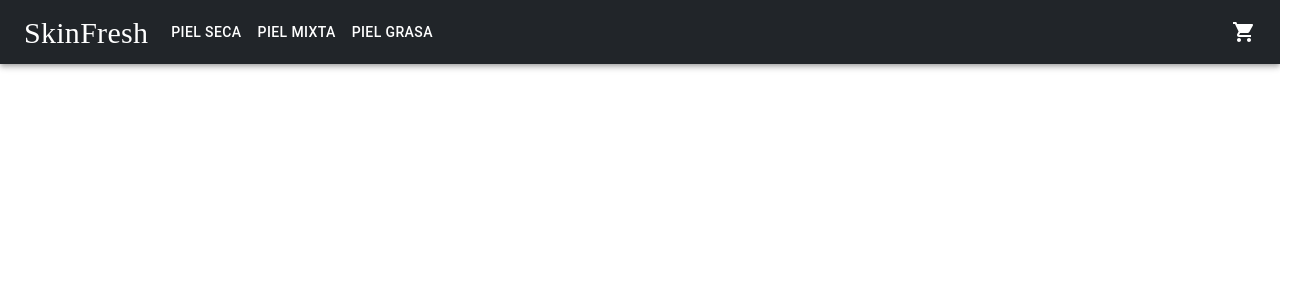
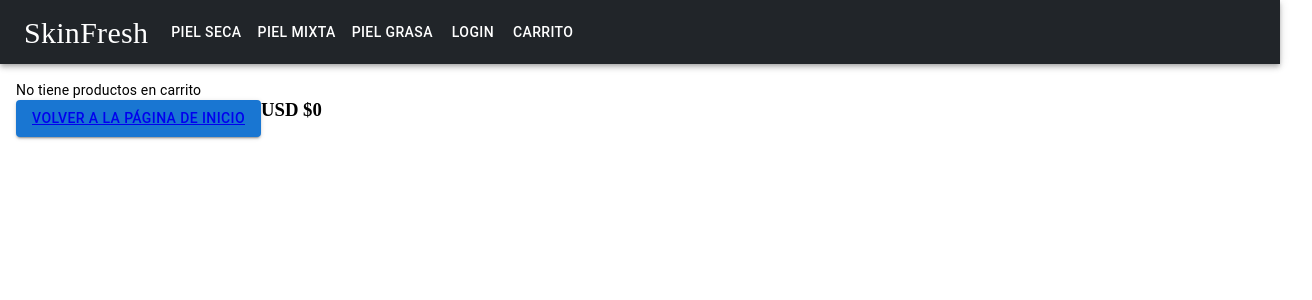
Before and after one commit to Andrewsando/SkinfreshR, a React (Create React App) app: page /cart in a window 1280 px wide. Shown: the top 300 px of the page, 1312 px wide, since content can reach past the window. Built offline with nearby package versions, Linux system fonts and the light colour scheme.

Commit message:
Desafio 11

```diff
--- a/src/App.js
+++ b/src/App.js
@@ -5,6 +5,7 @@ import ItemDetailContainer from "./components/ItemDetailContainer";
 import { BrowserRouter, Route, Routes } from "react-router-dom";
 import Cart from "./components/Cart";
 import CarritoContextProvider from "./components/CartContext";
+import { Login } from "@mui/icons-material";
 
 function App() {
   return (
@@ -15,7 +16,8 @@ function App() {
         <Route exact path="/" element={<ItemListContainer />}></Route>
         <Route path="/category/:id" element={<ItemListContainer />}></Route>
         <Route path="/item/:id" element={<ItemDetailContainer/>}></Route>
-        <Route path="/Cart" element={<Cart/>}></Route>
+        <Route exact path="/login" element={<Login/>}></Route>
+        <Route path="/cart" element={<Cart/>}></Route>
       </Routes>
     </BrowserRouter>
     </CarritoContextProvider>
--- a/src/components/Cart.js
+++ b/src/components/Cart.js
@@ -1,11 +1,70 @@
-import React from "react";
-
+import {
+  Button,
+  Card,
+  CardActions,
+  CardContent,
+  Grid,
+  Typography,
+} from "@mui/material";
+import { Stack } from "@mui/system";
+import React, { useContext } from "react";
+import { Link } from "react-router-dom";
+import { CarritoContext } from "./CartContext";
 
 function Cart() {
+  const { productos, removeItem } = useContext(CarritoContext);
 
-    return (
-        <></>
-    )
-
+  return (
+    <Grid container spacing={2} margin="1em" borderColor={"black"}>
+      {productos.length > 0 ? (
+        productos.map((producto) => (
+          <Grid xs="4" md="4" lg="4" sx={{ maxWidth: 275 }}>
+            <Card variant="outlined">
+              <CardContent variant="outlined">
+                <Typography
+                  sx={{ fontSize: 14 }}
+                  color="text.secondary"
+                  gutterBottom
+                >
+                  Productos elegidos
+                </Typography>
+                <Typography variant="h5" component="div">
+                  {producto.item.nombre}
+                </Typography>
+                <Typography variant="body2">
+                  {producto.item.descripcion}
+                </Typography>
+                <Typography variant="body2">{producto.item.precio}</Typography>
+                <Typography variant="body2">
+                  Cantidad {producto.cantidad}
+                </Typography>
+              </CardContent>
+              <CardActions>
+                <Button onClick={() => removeItem(producto.item)} size="small">
+                  Eliminar de carrito
+                </Button>
+              </CardActions>
+            </Card>
+          </Grid>
+        ))
+      ) : (
+        <>
+          <Stack>
+            <Typography variant="body2">
+              No tiene productos en carrito
+            </Typography>
+            <Button variant="contained">
+              <Link to={"/"}>Volver a la página de inicio</Link>
+            </Button>
+          </Stack>
+        </>
+      )}
+      <h3>
+        USD $
+        {productos &&
+          productos.reduce((a, s) => a + s.cantidad * s.item.valor, 0)}
+      </h3>
+    </Grid>
+  );
 }
-    export default Cart;
+export default Cart;
--- a/src/components/CartContext.js
+++ b/src/components/CartContext.js
@@ -20,7 +20,7 @@ function CarritoContextProvider({ children }) {
     }
   };
 
-  const removeItem = (item) => {
+  const removeItem = (item) => {console.log(removeItem)
     setProductos([...productos.filter((p) => p.item.id !== item.id)]);
   };
 
--- a/src/components/CartWidget.js
+++ b/src/components/CartWidget.js
@@ -1,11 +1,29 @@
-import ShoppingCartIcon from '@mui/icons-material/ShoppingCart';
-import React from 'react';
+import styled from "@emotion/styled";
+import ShoppingCartIcon from "@mui/icons-material/ShoppingCart";
+import React, { useContext } from "react";
+import { Badge, IconButton } from "@mui/material";
+import { CarritoContext } from "./CartContext";
 
 const CartWidget = () => {
-    return (
-    <ShoppingCartIcon/>
-
-    )
+  const { productos } = useContext(CarritoContext);
+  return (
+    (productos.length > 0 && (
+    <IconButton aria-label="cart">
+      <StyledBadge
+        badgeContent={
+          productos && productos.reduce((a, s) => a + s.cantidad, 0)
+        }
+        color="secondary"
+      >
+        <ShoppingCartIcon />
+      </StyledBadge>
+    </IconButton>
+  )))
 }
 
-export default CartWidget
+const StyledBadge = styled(Badge)`
+
+    color: white;
+`;
+
+export default CartWidget;
--- a/src/components/ItemDetail.js
+++ b/src/components/ItemDetail.js
@@ -6,9 +6,12 @@ import { CarritoContext } from "./CartContext";
 import ItemCount from "./ItemCount";
 
 function ItemDetail({ item }) {
-  const [numero, setNumero] = useState(0);
   const {addItem, productos} = useContext(CarritoContext)
-
+  const [agregados, setAgregados] = useState(false)
+  const onAdd = (n) => {
+    addItem(item, n)
+    setAgregados(true)
+  }
   return (
     <ItemDetailDiv>
       {console.log(productos)}
@@ -20,11 +23,10 @@ function ItemDetail({ item }) {
       <Typography variant="caption">
         {item.stock > 0 ? "Disponible" : "Agotado"}
       </Typography>
-      {console.log(numero)}
-      {numero === 0 ? (
-        <ItemCount onAdd={(n) => addItem(item, n)} stock={item.stock} />
+      {!agregados ? (
+        <ItemCount onAdd={onAdd} stock={item.stock} />
       ) : (
-        <Link to={"/Cart"}>Terminar mi compra</Link>
+        <Link to={"/cart"}>Terminar mi compra</Link>
       )}
     </ItemDetailDiv>
   );
--- a/src/components/ItemList.js
+++ b/src/components/ItemList.js
@@ -21,16 +21,22 @@ function ItemList({ onAdd }) {
   useEffect(() => {
     const getProductos = async () => {
       const prods = await productosPromise(id);
-        setProductos(prods);
+      setProductos(prods);
     };
     getProductos();
   }, [id]);
 
-  const list = productos.map((item) => (
-    <Item item={item} onAdd={(cant) => onAdd(item, cant)} key={item.id}></Item>
-  ));
-
-  return <ContentSection>{list}</ContentSection>;
+  return (
+    <ContentSection>
+      {productos.map((item) => (
+        <Item
+          item={item}
+          onAdd={(cant) => onAdd(item, cant)}
+          key={item.id}
+        ></Item>
+      ))}
+    </ContentSection>
+  );
 }
 
 const ContentSection = styled("ul")`
--- a/src/components/NavBar.js
+++ b/src/components/NavBar.js
@@ -36,6 +36,16 @@ const NavBar = () => {
               piel grasa
             </Button>
           </Link>
+          <Link to={"/login"}>
+            <Button color ="inherit" textAlign="center">
+            login
+            </Button>
+          </Link>
+          <Link to={"/cart"}>
+            <Button color ="inherit" textAlign="center">
+            Carrito
+            </Button>
+          </Link>
         </Toolbar>
         <CartWidget />
       </StyledContainer>
```
Also changed, not shown: src/components/Login.js (added, +17 -0 lines).
